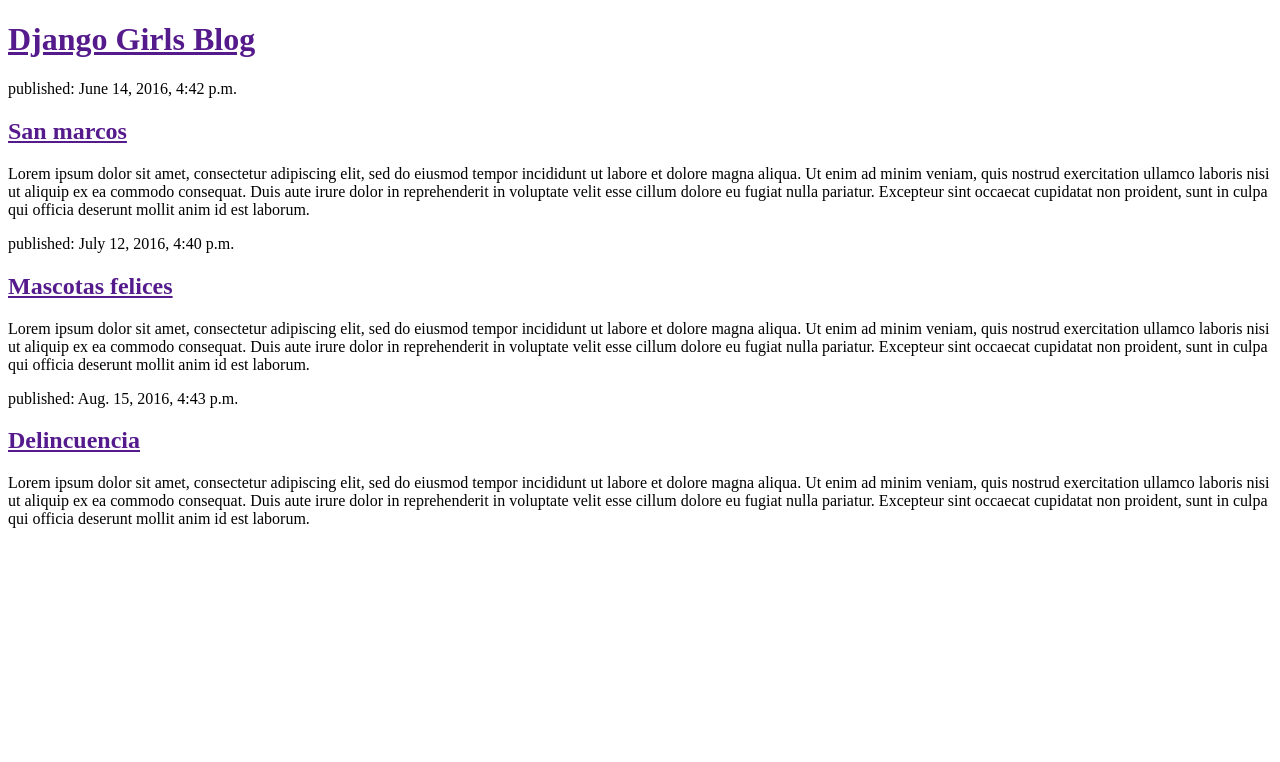
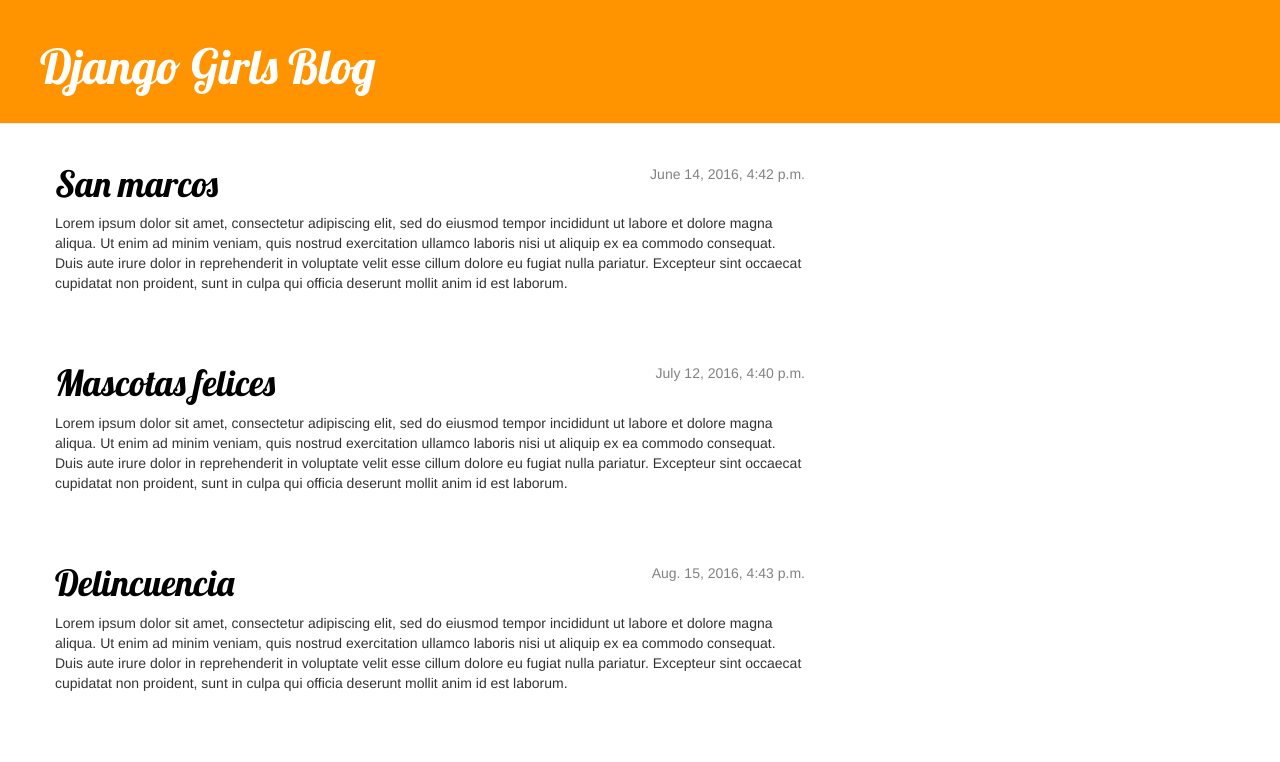
Before and after one commit to yc24/mysite, a Django app: page / in a window 1280 px wide. Shown: the top 762 px of the page. Run offline with Django 3.2, Linux system fonts and the light colour scheme; data comes from the database, SQL or seed files in the repository; some libraries are stand-ins or nearby versions.

Commit message:
trabajo terminado segun la asignacion 1

```diff
--- /dev/null
+++ b/blog/static/css/blog.css
@@ -0,0 +1,47 @@
+.page-header {
+        background-color: #ff9400;
+        margin-top: 0;
+        padding: 20px 20px 20px 40px;
+    }
+
+    .page-header h1, .page-header h1 a, .page-header h1 a:visited, .page-header h1 a:active {
+        color: #ffffff;
+        font-size: 36pt;
+        text-decoration: none;
+    }
+
+    .content {
+        margin-left: 40px;
+    }
+
+    h1, h2, h3, h4 {
+        font-family: 'Lobster', cursive;
+    }
+
+    .date {
+        float: right;
+        color: #828282;
+    }
+
+    .save {
+        float: right;
+    }
+
+    .post-form textarea, .post-form input {
+        width: 100%;
+    }
+
+    .top-menu, .top-menu:hover, .top-menu:visited {
+        color: #ffffff;
+        float: right;
+        font-size: 26pt;
+        margin-right: 20px;
+    }
+
+    .post {
+        margin-bottom: 70px;
+    }
+
+    .post h1 a, .post h1 a:visited {
+        color: #000000;
+    }
--- a/blog/templates/blog/post_list.html
+++ b/blog/templates/blog/post_list.html
@@ -1,22 +1,36 @@
+{% load staticfiles %}
 <!DOCTYPE html>
 <html>
   <head>
     <meta charset="utf-8">
     <title>Django Girls blog</title>
+    <!-- Latest compiled and minified CSS -->
+    <link rel="stylesheet" href="https://maxcdn.bootstrapcdn.com/bootstrap/3.3.7/css/bootstrap.min.css" integrity="sha384-BVYiiSIFeK1dGmJRAkycuHAHRg32OmUcww7on3RYdg4Va+PmSTsz/K68vbdEjh4u" crossorigin="anonymous">
+<!-- Optional theme -->
+  <link rel="stylesheet" href="https://maxcdn.bootstrapcdn.com/bootstrap/3.3.7/css/bootstrap-theme.min.css" integrity="sha384-rHyoN1iRsVXV4nD0JutlnGaslCJuC7uwjduW9SVrLvRYooPp2bWYgmgJQIXwl/Sp" crossorigin="anonymous">
+  <link rel="stylesheet" href="{% static 'css/blog.css' %}">
+  <link href="https://fonts.googleapis.com/css?family=Lobster&subset=latin,latin-ext" rel="stylesheet" type="text/css">
   </head>
   <body>
-    <div>
+    <div class="page-header">
         <h1><a href="">Django Girls Blog</a></h1>
     </div>
 
-    {%for post in posts%}
-
-    <div>
-        <p>published: {{ post.published_date }}</p>
-        <h2><a href=""> {{ post.title}} </a></h2>
-        <p> {{ post.text|linebreaksbr }}</p>
+    <div class="content container">
+        <div class="row">
+            <div class="col-md-8">
+                {% for post in posts %}
+                    <div class="post">
+                        <div class="date">
+                            {{ post.published_date }}
+                        </div>
+                        <h1><a href="">{{ post.title }}</a></h1>
+                        <p>{{ post.text|linebreaksbr }}</p>
+                    </div>
+                {% endfor %}
+            </div>
+        </div>
     </div>
-    {% endfor %}
 
   </body>
 </html>
```
